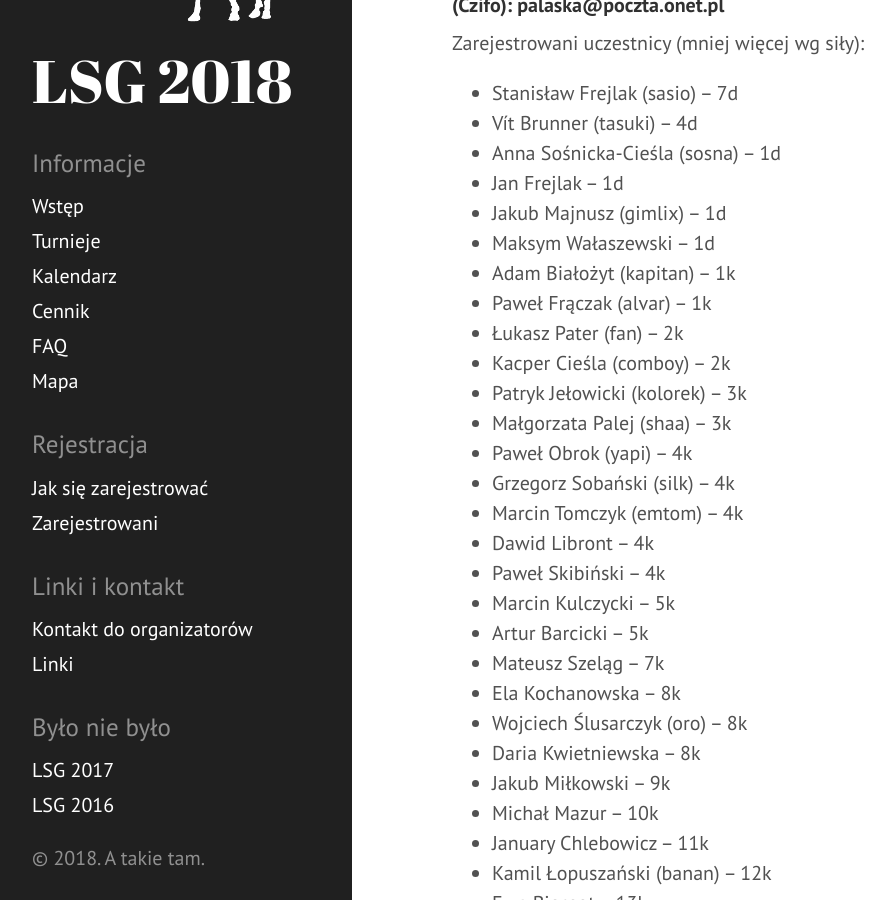
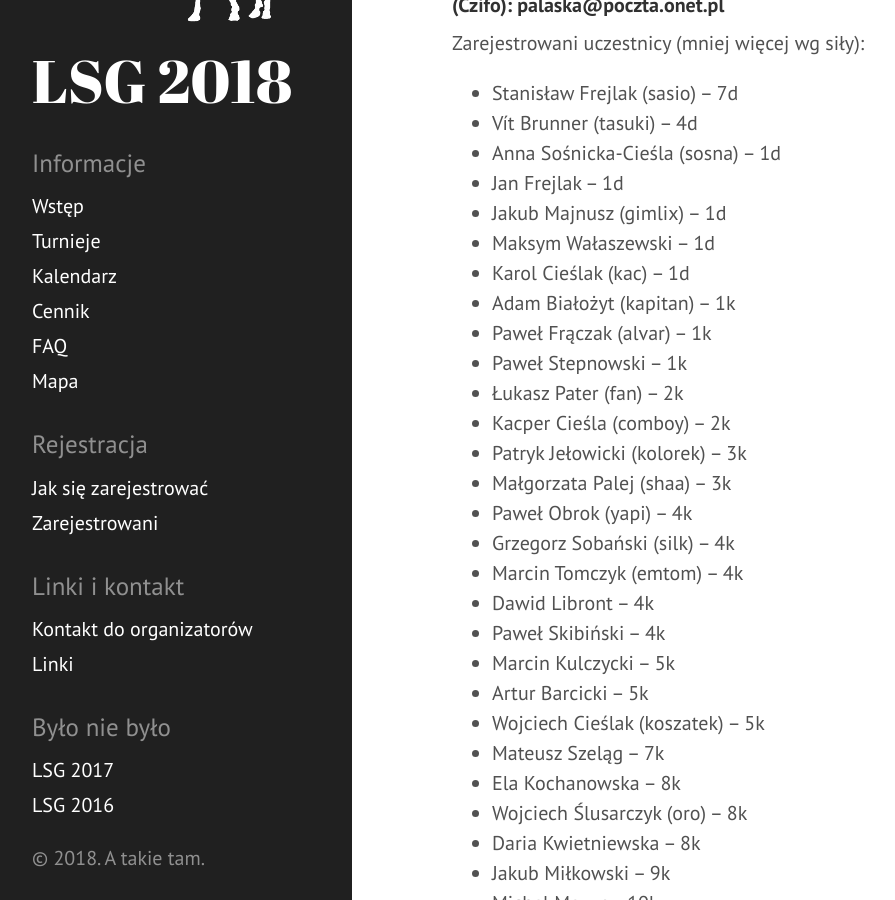
Before and after one commit to tasuki/lsg, a Jekyll site: the page built from zarejestrowani.md, in a window 1280 px wide and 900 px high, scrolled down 190 px. Shown: the whole window, without its empty margins (8-903 px from the left). Built offline with Jekyll 4.4.1, drawn with Linux system fonts in a browser that asks for light colours.

Commit message:
Update zarejestrowani.md

```diff
--- a/zarejestrowani.md
+++ b/zarejestrowani.md
@@ -15,8 +15,10 @@ Zarejestrowani uczestnicy (mniej więcej wg siły):
 - Jan Frejlak -- 1d
 - Jakub Majnusz (gimlix) -- 1d
 - Maksym Wałaszewski -- 1d
+- Karol Cieślak (kac) -- 1d
 - Adam Białożyt (kapitan) -- 1k
 - Paweł Frączak (alvar) -- 1k
+- Paweł Stepnowski -- 1k
 - Łukasz Pater (fan) -- 2k
 - Kacper Cieśla (comboy) -- 2k
 - Patryk Jełowicki (kolorek) -- 3k
@@ -28,6 +30,7 @@ Zarejestrowani uczestnicy (mniej więcej wg siły):
 - Paweł Skibiński -- 4k
 - Marcin Kulczycki -- 5k
 - Artur Barcicki -- 5k
+- Wojciech Cieślak (koszatek) -- 5k
 - Mateusz Szeląg -- 7k
 - Ela Kochanowska -- 8k
 - Wojciech Ślusarczyk (oro) -- 8k
```
